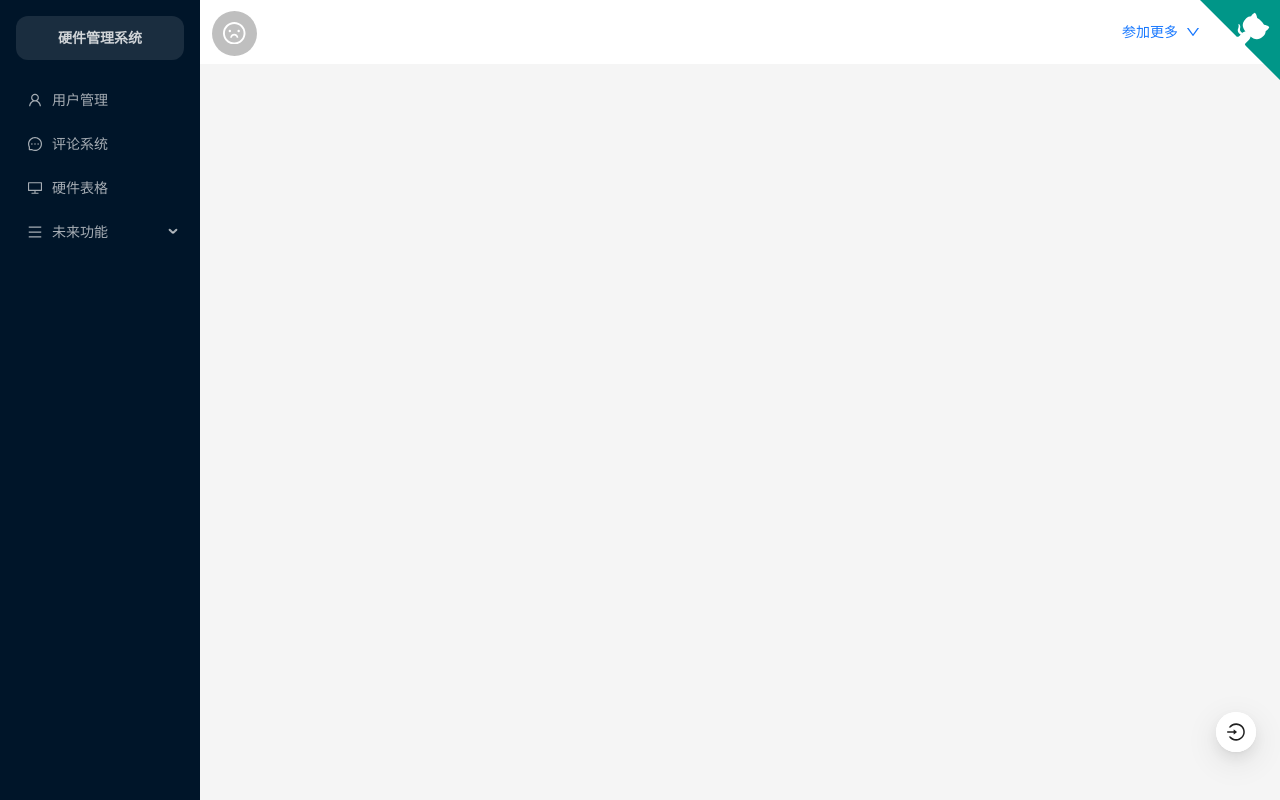
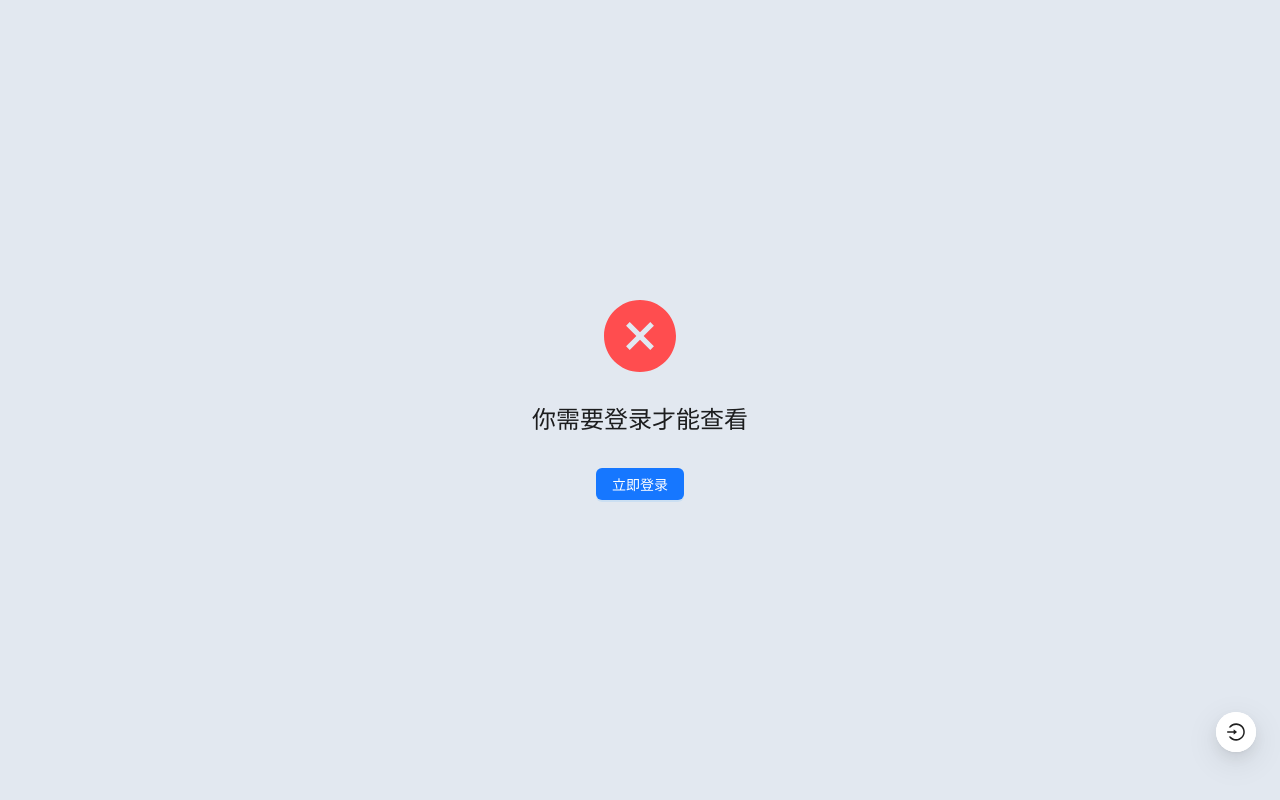
Before and after one commit to Plumbiu/hardware_manager_nextjs, a Next.js app: page / in a window 1280 px wide. Built offline with nearby package versions, Linux system fonts and the light colour scheme; no server answers.

Commit message:
feat: 更改登录页面

```diff
--- a/components/Layout.tsx
+++ b/components/Layout.tsx
@@ -1,8 +1,8 @@
 import { useSession, signIn } from 'next-auth/react'
-import React, { Suspense } from 'react'
-import { Layout as AntdLayout, Breadcrumb } from 'antd'
+import React from 'react'
+import { Layout as AntdLayout, Breadcrumb, Button, Modal, Result } from 'antd'
 import { useRouter } from 'next/router'
-import Loading from '@/components/Loading'
+import Login from './Login'
 interface IRouteMap {
   [key: string]: string
 }
@@ -15,19 +15,16 @@ const routeMap: IRouteMap = {
 const { Content } = AntdLayout
 
 export default function Layout(props: any) {
-  const { data: session } = useSession()
+  const { data: session } = useSession({})
   const router = useRouter()
   const pathname = routeMap[router.pathname.replace('/', '')]
   if (!session) {
-    () => signIn()
-  } else {
-    return (
-      <Suspense fallback={<Loading />}>
-        <Content style={{ margin: '0 16px' }}>
-          <Breadcrumb style={{ margin: '16px 0' }} items={[{ title: '硬件管理系统' }, { title: pathname }]} />
-          <div style={{ overflow: 'auto', padding: 12, minHeight: 360, background: '#fff' }}>{props.children}</div>
-        </Content>
-      </Suspense>
-    )
+    return <Login />
   }
+  return (
+    <Content style={{ margin: '0 16px' }}>
+      <Breadcrumb style={{ margin: '16px 0' }} items={[{ title: '硬件管理系统' }, { title: pathname }]} />
+      <div style={{ overflow: 'auto', padding: 12, minHeight: 360, background: '#fff' }}>{props.children}</div>
+    </Content>
+  )
 }
--- /dev/null
+++ b/components/Login.tsx
@@ -0,0 +1,20 @@
+import { Button, Result } from 'antd'
+import { signIn } from 'next-auth/react'
+import React from 'react'
+
+function Login() {
+  return (
+    <Result
+      className="absolute left-0 right-0 top-0 bottom-0 flex flex-col items-center justify-center bg-slate-200"
+      status="error"
+      title="你需要登录才能查看"
+      extra={
+        <Button type="primary" key="signIn" onClick={() => signIn()}>
+          立即登录
+        </Button>
+      }
+    />
+  )
+}
+
+export default Login
```
